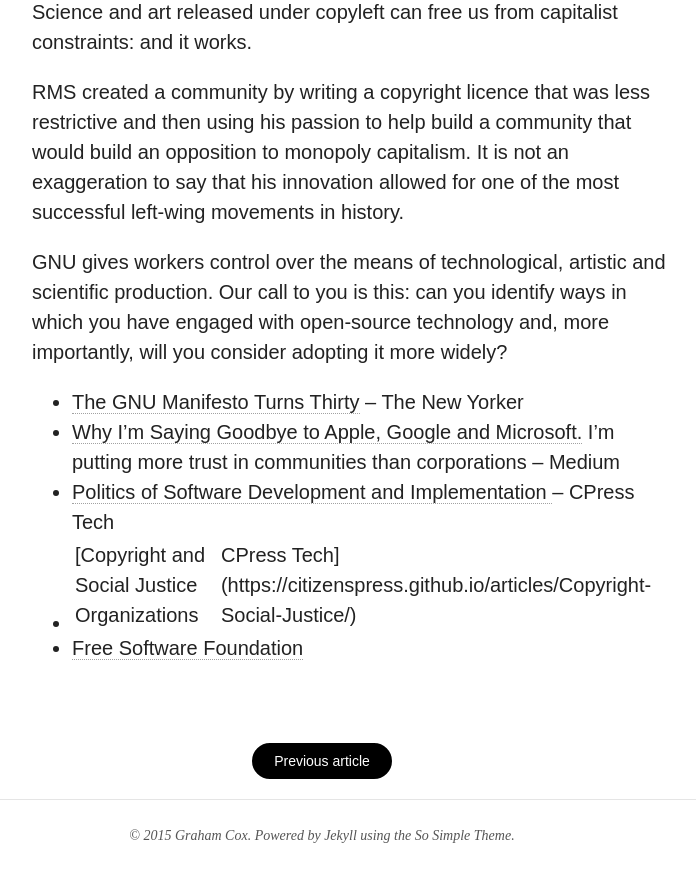
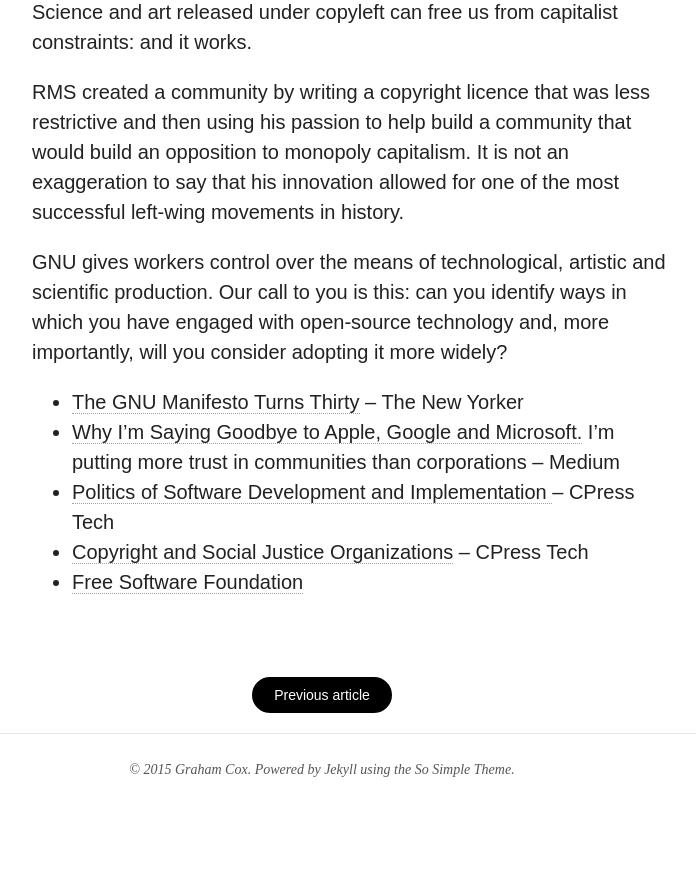
Before and after one commit to citizenspress/citizenspress.github.io, a Jekyll site: the page built from _posts/2015-03-22-Thirty-Years-GNU.md, in a window 1280 px wide and 900 px high, scrolled down 1067 px. Shown: the top 882 px of the window, without its empty margins (318-1014 px from the left). Built offline with Jekyll 4.4.1, drawn with Linux system fonts in a browser that asks for light colours; nearby versions of some CDN libraries; comment, search, counter and statistics services are not loaded; after the commit the page ends 1901 px from its top, so only the background shows below that.

Commit message:
Update 2015-03-22-Thirty-Years-GNU.md

```diff
--- a/_posts/2015-03-22-Thirty-Years-GNU.md
+++ b/_posts/2015-03-22-Thirty-Years-GNU.md
@@ -41,5 +41,5 @@
 * [The GNU Manifesto Turns Thirty](http://www.newyorker.com/business/currency/the-gnu-manifesto-turns-thirty) -- The New Yorker
 * [Why I’m Saying Goodbye to Apple, Google and Microsoft.](https://medium.com/backchannel/why-i-m-saying-goodbye-to-apple-google-and-microsoft-78af12071bd) I’m putting more trust in communities than corporations -- Medium
 * [Politics of Software Development and Implementation ](https://citizenspress.github.io/articles/Politics-and-Software/) -- CPress Tech
-* [Copyright and Social Justice Organizations | CPress Tech](https://citizenspress.github.io/articles/Copyright-Social-Justice/)
+* [Copyright and Social Justice Organizations](https://citizenspress.github.io/articles/Copyright-Social-Justice/) -- CPress Tech
 * [Free Software Foundation](https://www.fsf.org/)
```
